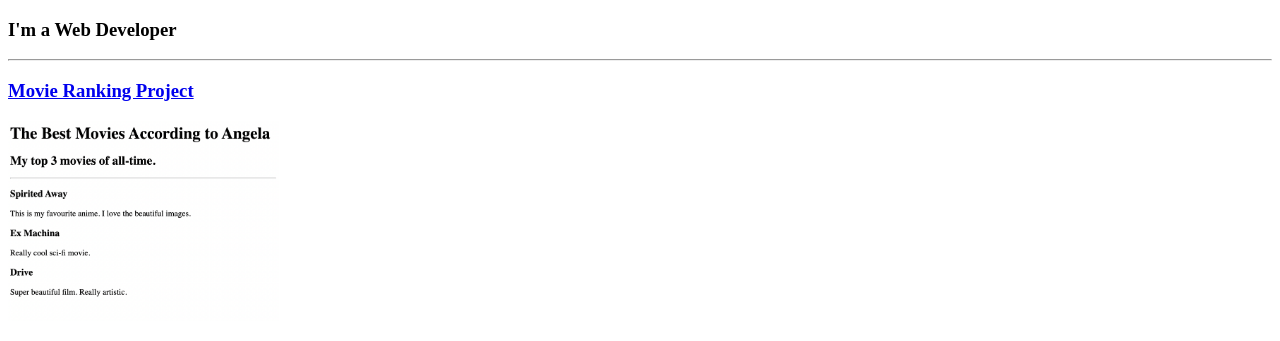
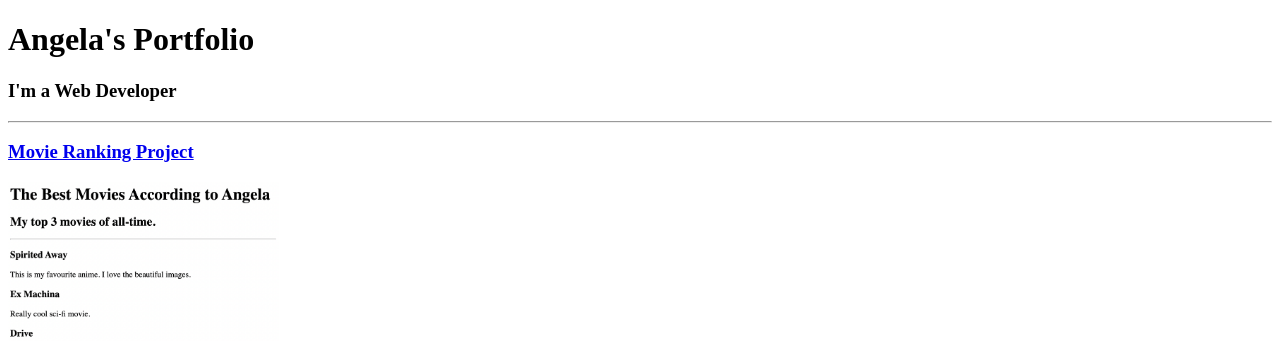
Before and after one commit to Devika-024/html-portfolio, a plain HTML site: page index.html in a window 1280 px wide. Shown: the top 341 px of the page. Drawn offline with Linux system fonts and the light colour scheme.

Commit message:
Update index.html

```diff
--- a/index.html
+++ b/index.html
@@ -6,6 +6,7 @@
     <title>Angela's Portfolio</title>
 </head>
 <body>
+    <h1> Angela's Portfolio </h1>
     <h3>I'm a Web Developer</h3>
     <hr/>
    <h3> <a href = "./public/movie-ranking.html">Movie Ranking Project </a></h3>
```
